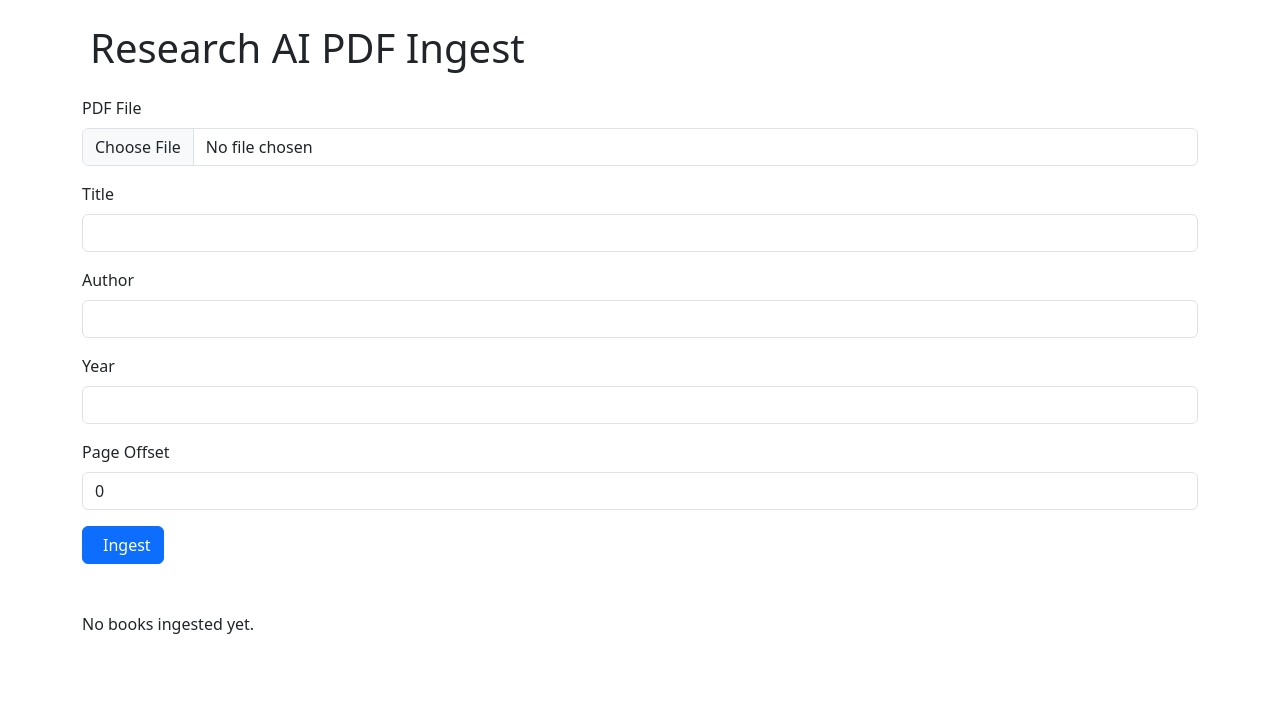
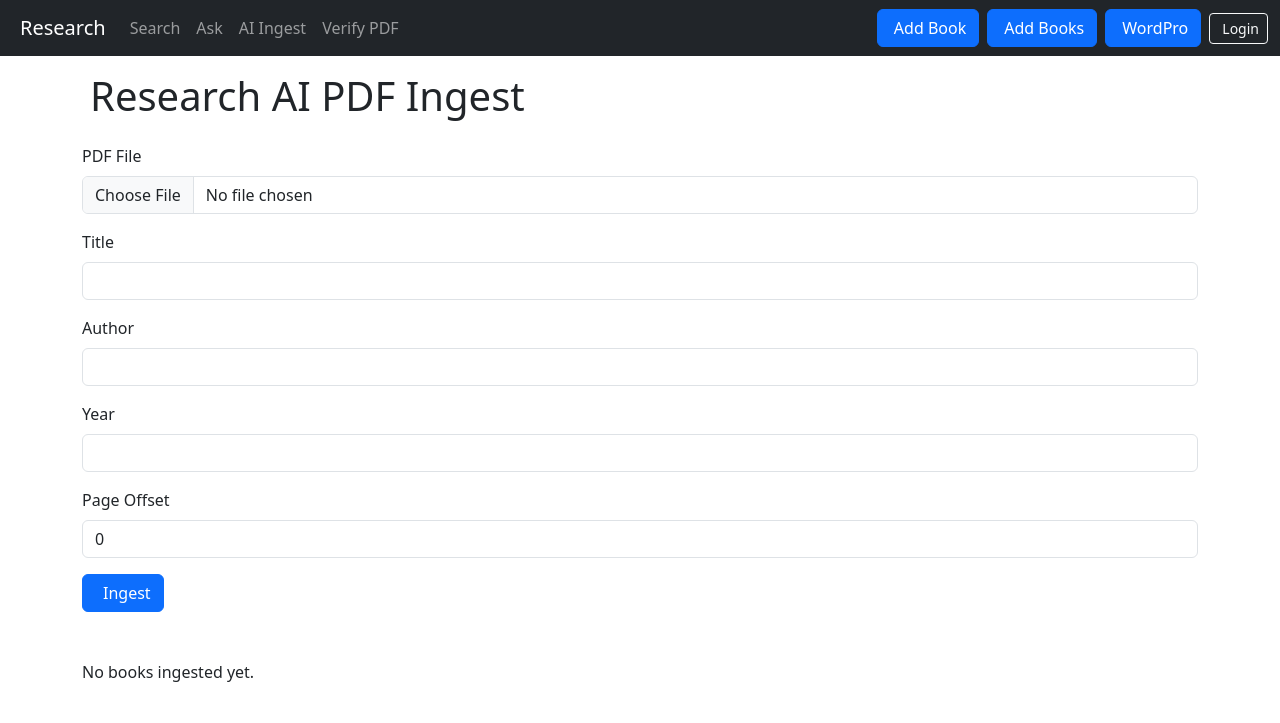
Before and after one commit to DavidJ-Saving-Time/sqlite-books, a PHP site: page /research/research-ai.php in a window 1280 px wide. Shown: the top 723 px of the page. Run offline with PHP 8.4, Linux system fonts and the light colour scheme.

Commit message:
Add research navbar for related pages

```diff
--- a/research.php
+++ b/research.php
@@ -176,7 +176,7 @@ if ($searchTerm !== '' && $bookDirs) {
     </style>
 </head>
 <body class="pt-5">
-<?php include 'navbar_other.php'; ?>
+<?php include 'research/navbar.php'; ?>
 <div class="container my-4">
     <h1>Research</h1>
 
--- /dev/null
+++ b/research/navbar.php
@@ -0,0 +1,69 @@
+<?php // Research section navbar ?>
+<nav class="navbar navbar-expand-lg fixed-top navbar-dark bg-dark mb-4">
+  <div class="container-fluid">
+    <a class="navbar-brand d-flex align-items-center" href="/research.php">
+      <i class="fa-solid fa-flask me-2"></i> Research
+    </a>
+    <button class="navbar-toggler" type="button" data-bs-toggle="collapse" data-bs-target="#navbarResearch" aria-controls="navbarResearch" aria-expanded="false" aria-label="Toggle navigation">
+      <span class="navbar-toggler-icon"></span>
+    </button>
+    <div class="collapse navbar-collapse" id="navbarResearch">
+      <ul class="navbar-nav me-auto mb-2 mb-lg-0">
+        <li class="nav-item"><a class="nav-link" href="/research.php">Search</a></li>
+        <li class="nav-item"><a class="nav-link" href="/research/research-ask.php">Ask</a></li>
+        <li class="nav-item"><a class="nav-link" href="/research/research-ai.php">AI Ingest</a></li>
+        <li class="nav-item"><a class="nav-link" href="/research/research-verifyPDF.php">Verify PDF</a></li>
+      </ul>
+      <ul class="navbar-nav ms-auto align-items-center">
+        <li class="nav-item me-2">
+          <a class="btn btn-primary" href="/add_physical_book.php">
+            <i class="fa-solid fa-plus me-1"></i> Add Book
+          </a>
+        </li>
+        <li class="nav-item me-2">
+          <a class="btn btn-primary" href="/add_physical_books.php">
+            <i class="fa-solid fa-plus me-1"></i> Add Books
+          </a>
+        </li>
+        <li class="nav-item me-2">
+          <a class="btn btn-primary" href="/notepad.php">
+            <i class="fa-solid fa-pen-nib me-1"></i> WordPro
+          </a>
+        </li>
+        <?php if (function_exists('currentUser') && currentUser()): ?>
+        <li class="nav-item dropdown">
+          <a class="nav-link dropdown-toggle d-flex align-items-center" href="#" id="userDropdown" role="button" data-bs-toggle="dropdown" aria-expanded="false">
+            <i class="fa-solid fa-user me-1"></i>
+            <?= htmlspecialchars(currentUser()) ?>
+          </a>
+          <ul class="dropdown-menu dropdown-menu-end" aria-labelledby="userDropdown">
+            <li>
+              <a class="dropdown-item" href="/reading_challenges.php">
+                <i class="fa-solid fa-flag-checkered me-1"></i> Reading Challenge
+              </a>
+            </li>
+            <li>
+              <a class="dropdown-item" href="/preferences.php">
+                <i class="fa-solid fa-gear me-1"></i> Prefs
+              </a>
+            </li>
+            <li><hr class="dropdown-divider"></li>
+            <li>
+              <a class="dropdown-item" href="/logout.php">
+                <i class="fa-solid fa-right-from-bracket me-1"></i> Logout
+              </a>
+            </li>
+          </ul>
+        </li>
+        <?php else: ?>
+        <li class="nav-item">
+          <a class="btn btn-sm btn-outline-light" href="/login.php">
+            <i class="fa-solid fa-right-to-bracket me-1"></i> Login
+          </a>
+        </li>
+        <?php endif; ?>
+      </ul>
+    </div>
+  </div>
+</nav>
+<script src="../js/navbar.js"></script>
--- a/research/research-ai.php
+++ b/research/research-ai.php
@@ -169,7 +169,8 @@ if (is_file($dbListPath)) {
     <link href="https://cdn.jsdelivr.net/npm/bootstrap@5.3.2/dist/css/bootstrap.min.css" rel="stylesheet">
     <link rel="stylesheet" href="/css/all.min.css" crossorigin="anonymous">
 </head>
-<body>
+<body class="pt-5">
+<?php include 'navbar.php'; ?>
 <div class="container py-4">
 <h1 class="mb-4"><i class="fa-solid fa-file-pdf me-2"></i>Research AI PDF Ingest</h1>
 <form method="POST" enctype="multipart/form-data">
--- a/research/research-ask.php
+++ b/research/research-ask.php
@@ -201,7 +201,8 @@ if ($question !== '') {
 <link href="https://cdn.jsdelivr.net/npm/bootstrap@5.3.2/dist/css/bootstrap.min.css" rel="stylesheet">
 <link rel="stylesheet" href="/css/all.min.css" crossorigin="anonymous">
 </head>
-<body>
+<body class="pt-5">
+<?php include 'navbar.php'; ?>
 <div class="container my-4">
 <h1 class="mb-4"><i class="fa-solid fa-magnifying-glass"></i> Research Ask</h1>
 <form method="post" class="mb-4">
--- a/research/research-verifyPDF.php
+++ b/research/research-verifyPDF.php
@@ -84,7 +84,8 @@ if ($itemId) {
 <title>Verify PDF Pages</title>
 <link rel="stylesheet" href="https://cdn.jsdelivr.net/npm/bootstrap@5.3.2/dist/css/bootstrap.min.css">
 </head>
-<body class="p-3">
+<body class="p-3 pt-5">
+<?php include 'navbar.php'; ?>
 <h1 class="mb-4">Verify PDF Page Numbers</h1>
 <form method="post" enctype="multipart/form-data" class="mb-4">
   <div class="mb-3">
```
